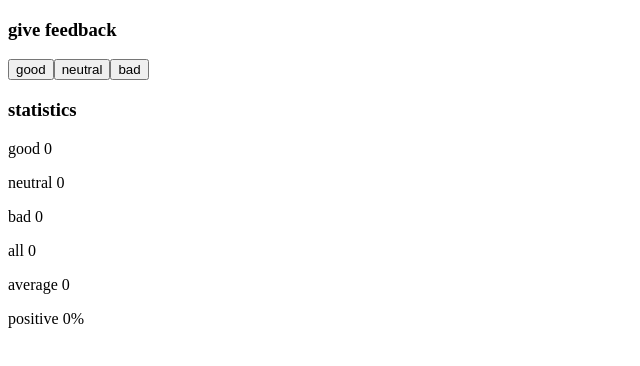
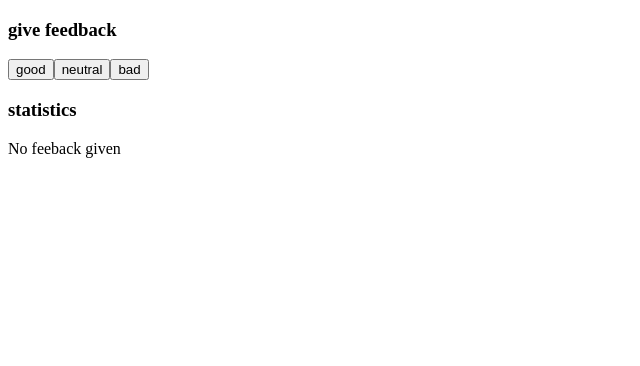
Before and after one commit to hollowayjenelle/full-stack-open-course, a React (Create React App) app in the folder part1/unicafe/: page / in a window 1280 px wide. Shown: the top 366 px of the page, without its empty margins (0-640 px from the left). Built offline with nearby package versions, Linux system fonts and the light colour scheme.

Commit message:
1.9 completed

```diff
--- a/part1/unicafe/src/App.js
+++ b/part1/unicafe/src/App.js
@@ -4,12 +4,18 @@ const Button = ({handleClick, text}) => <button onClick={handleClick}>{text}</bu
 
 const Statistics = ({good, neutral, bad, total}) => {
   return (<>
+    {total === 0
+    ? <p>No feeback given</p>
+    :
+      <>
         <p>good {good}</p>
         <p>neutral {neutral}</p>
         <p>bad {bad}</p>
         <p>all {total}</p>
         <p>average {total / 3}</p>
         {good > 0 ? <p>positive {good/total * 100}%</p> : <p>positive 0%</p>}
+      </>
+    }
   </>)
 }
 
```
Lines whose indentation alone changed are shown as unchanged.
